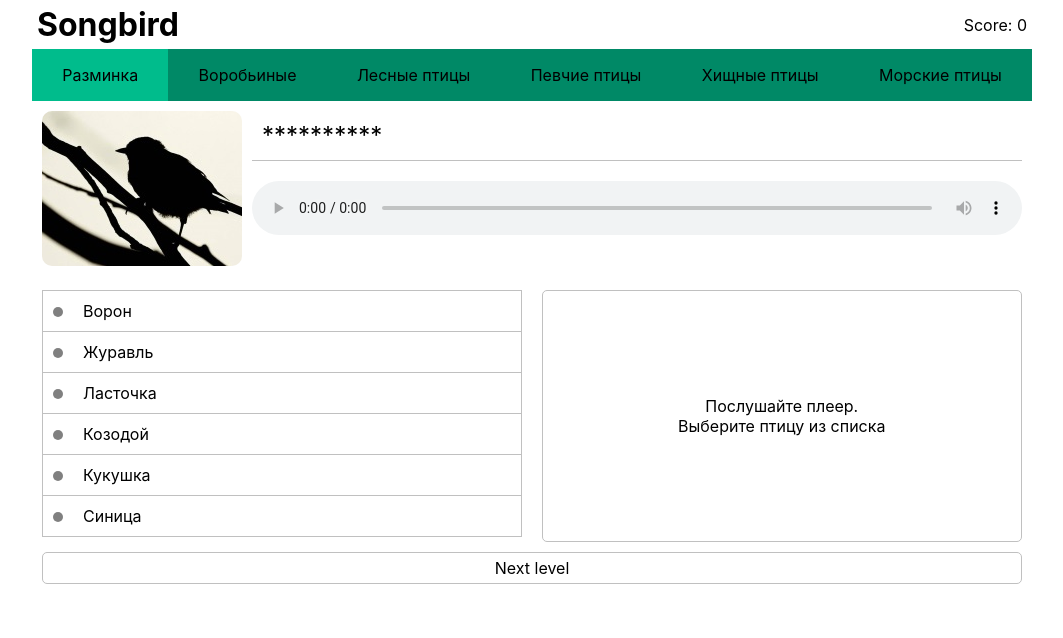
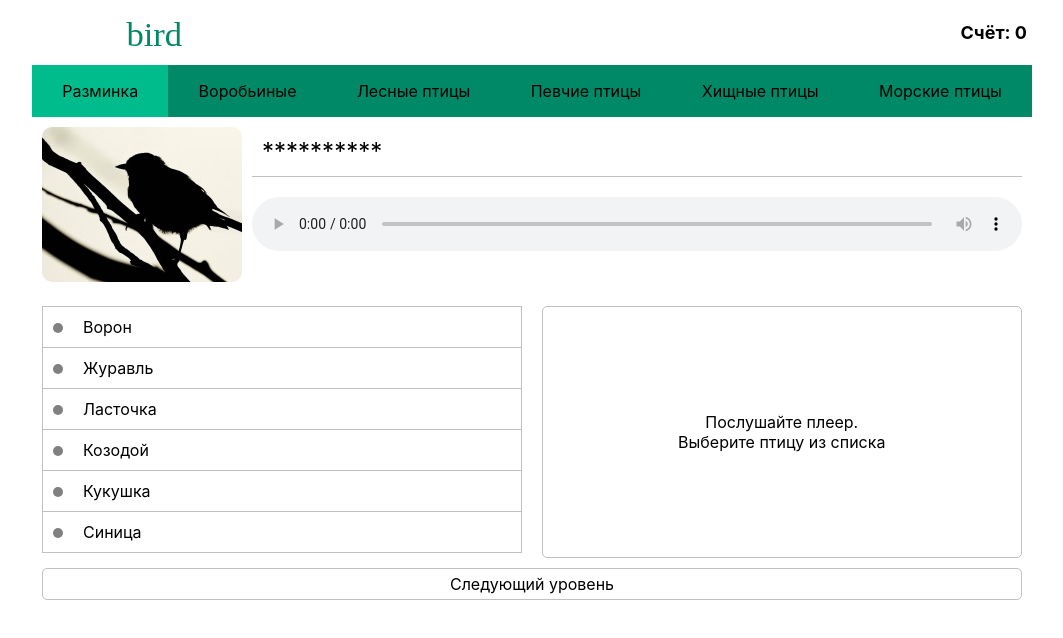
Before and after one commit to MaxGaranin/songbird, a React app: page / in a window 1280 px wide. Shown: the whole page, without its empty margins (108-1171 px from the left). Built offline with nearby package versions, Linux system fonts and the light colour scheme.

Commit message:
feat: add logo

```diff
--- a/src/components/app-footer/app-footer.js
+++ b/src/components/app-footer/app-footer.js
@@ -8,7 +8,7 @@ const AppFooter = ({ isLevelGuessed, onNextLevelClick }) => {
   }
   return (
     <div className={classNames} onClick={onNextLevelClick}>
-      Next level
+      Следующий уровень
     </div>
   );
 };
--- a/src/components/app-header/app-header.js
+++ b/src/components/app-header/app-header.js
@@ -4,8 +4,8 @@ import './app-header.scss';
 const AppHeader = ({score}) => {
   return (
     <div className='app-header'>
-      <span className="app-header__logo">Songbird</span>
-      <span>Score: {score}</span>
+      <div className="app-header__logo"></div>
+      <div className="app-header__score">Счёт: {score}</div>
     </div>
   );
 };
--- a/src/components/app-header/app-header.scss
+++ b/src/components/app-header/app-header.scss
@@ -4,7 +4,14 @@
   align-items: center;
   padding: 5px;
   &__logo {
-        font-size: 32px;
+    width: 200px;
+    height: 55px;
+    background-image: url('./../../assets/img/logo.svg');
+    background-size: cover;
+    background-repeat: no-repeat;
+  }
+  &__score {
+    font-size: 18px;
     font-weight: bold;
   }
 }
```
Also changed, not shown: src/assets/img/logo.svg (added). Lines whose indentation alone changed are shown as unchanged.
